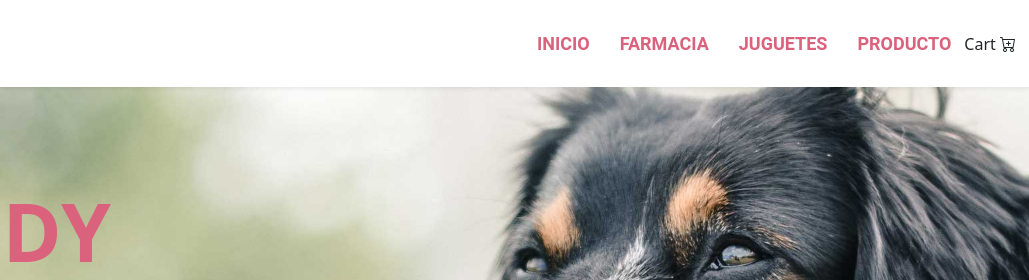
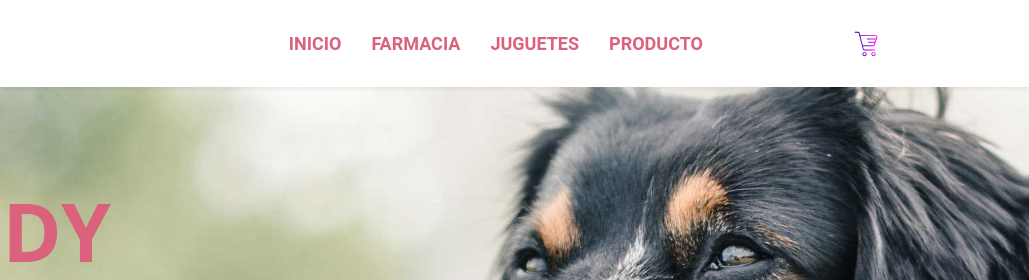
Before and after one commit to harold12a/challenge-js, a plain HTML site: page index.html in a window 1280 px wide. Shown: the top 280 px of the page, 251-1280 px from the left. Drawn offline with nearby package versions, Linux system fonts and the light colour scheme.

Commit message:
acomodando icons carts navbar

```diff
--- a/assets/css/home.css
+++ b/assets/css/home.css
@@ -210,3 +210,5 @@ a{
     display: block;
     width: 100%;
   }
+
+  /*---------- icos ---------*/
--- a/index.html
+++ b/index.html
@@ -30,17 +30,15 @@
             <span class="navbar-toggler-icon"></span>
         </button>
         <div class="collapse navbar-collapse" id="navbarCollapse">
-
             <div class="navbar-nav ms-auto py-0">
                 <a href="index.html" class="nav-item nav-link active">Inicio</a>
                 <a href="" class="nav-item nav-link">Farmacia</a>
                 <a href="" class="nav-item nav-link">Juguetes</a>
                 <a href="" class="nav-item nav-link">Producto</a>
             </div>
-
-            <button type="button" class="btn btn-cart">Cart <i class="bi bi-cart-plus"></i></button>
+            <!-- <button type="button" class="btn btn-cart"><i class="bi bi-cart-plus"></i></button> -->
+            <button type="button" class="btn btn-cart"><img src="./assets/images/cart.svg" alt="" width="10%" ></button>
         </div>
-
     </nav>
     <!-- Navbar End -->
 
```
Also changed, not shown: assets/images/cart.svg (added).
